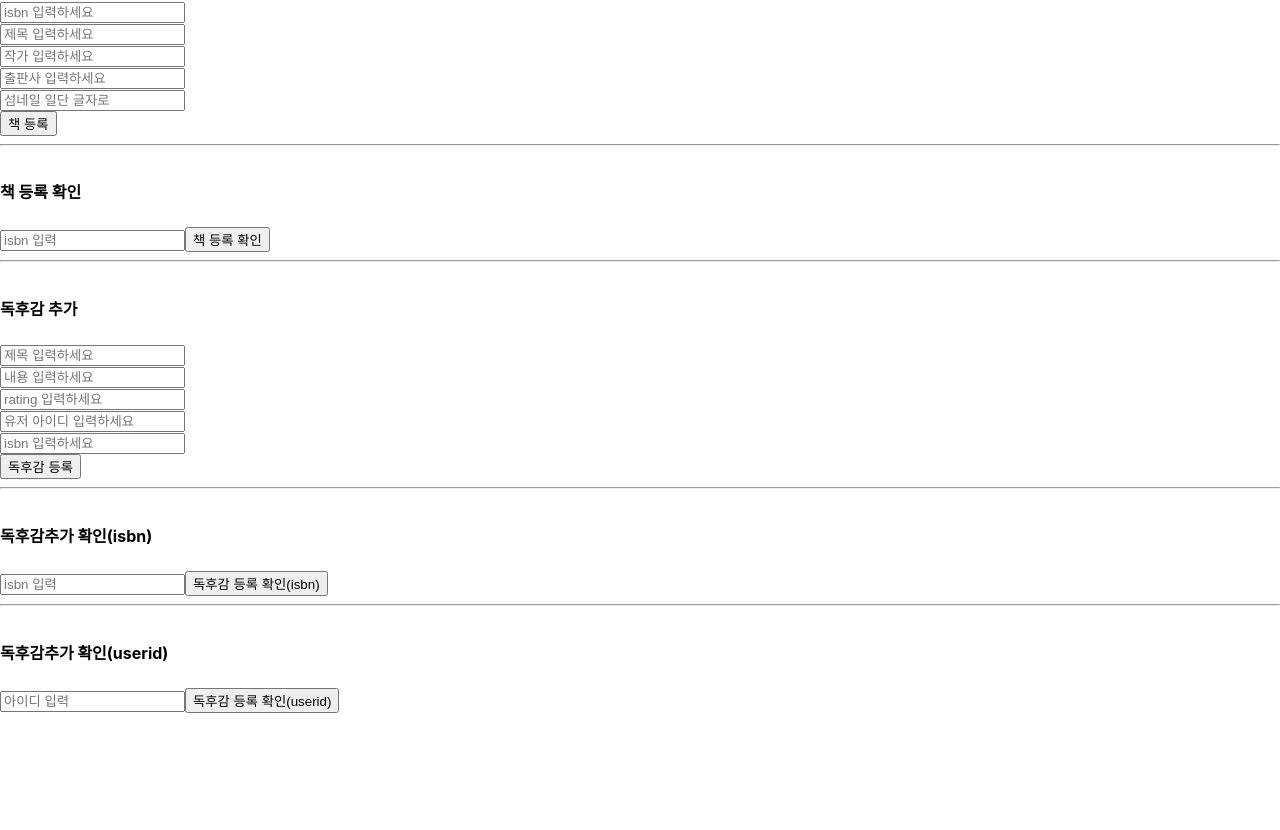
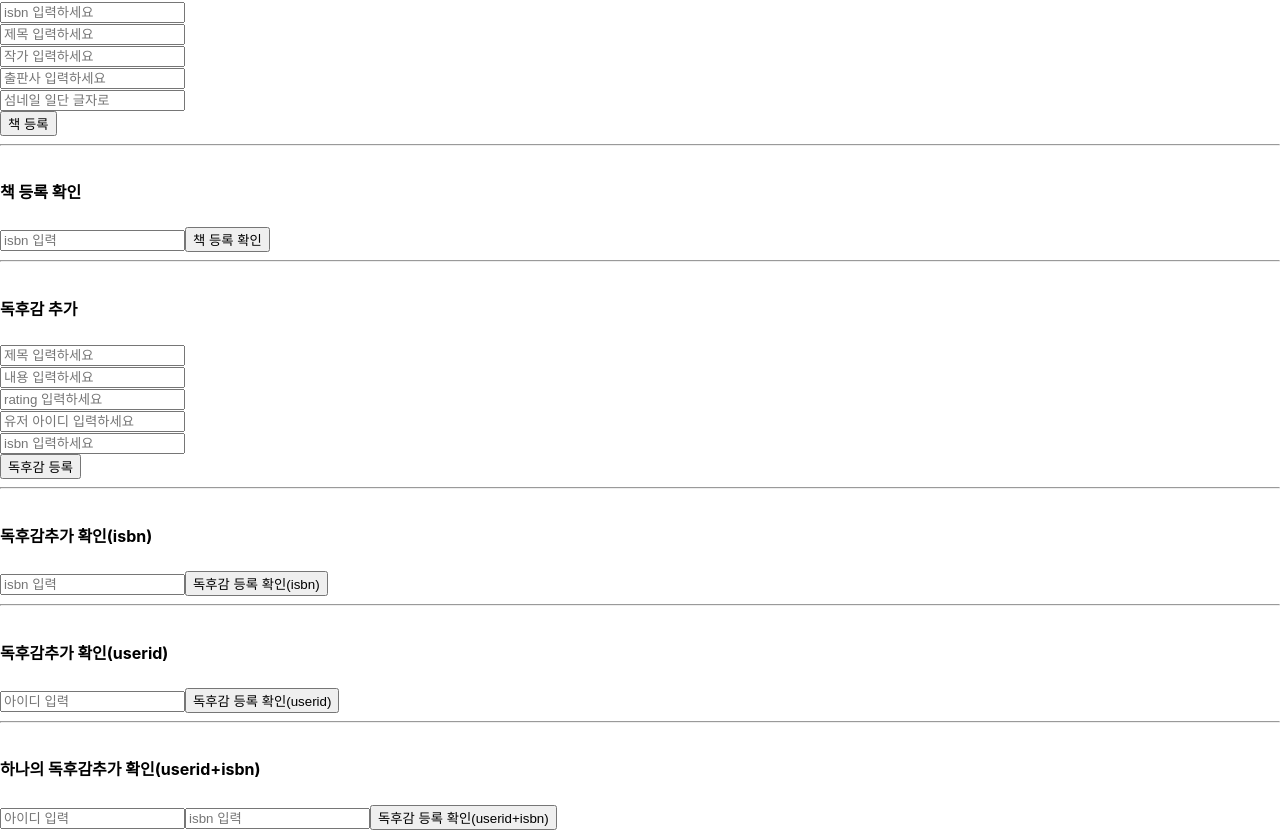
Before and after one commit to CSID-DGU/2022-01-OSSP1-NoHongchulRed-1, a React (Create React App) app in the folder client/: page /TestDB in a window 1280 px wide. Shown: the part 824-1654 px from the top of the page. Before the commit the page ends 1537 px from the top, so only its background shows below. Built offline with nearby package versions, Linux system fonts and the light colour scheme.

Commit message:
#32 독후감 가져오기3 한 곳까지

```diff
--- a/client/src/TestDB.js
+++ b/client/src/TestDB.js
@@ -285,6 +285,26 @@ const Test = () => {
         }
     }
 
+    // get book report 3
+    const onChangeisid = (e) => {
+        setuserid(e.target.value);
+        setisbn(e.target.value);
+    };
+
+    const onSubmitisid = () => {
+        try {
+            axios.get('/db/bookreports/' + [userid, isbn])
+            .then((res) => {
+                return res.data;
+            })
+            .then((data) => {
+                console.log([data]);
+            });
+        } catch (err) {
+            console.log(err);
+        }
+    }
+
     // ~자를 입력하세요 등 텍스트는 임의로 설정한 것
     // 단순한 테스트를 위해 라디오버튼나 체크박스 사용 안함 (실제 개발 시 UI 내용 적용 필요)
     return (
@@ -361,6 +381,11 @@ const Test = () => {
             <h1><font size="3">독후감추가 확인(userid)</font></h1>
             <input type="text" name="userid" placeholder="아이디 입력" value={userid} maxLength="20" onChange={onChangebruser} />
             <button onClick={onSubmitbruser}>독후감 등록 확인(userid)</button>
+            <hr />
+            <h1><font size="3">하나의 독후감추가 확인(userid+isbn)</font></h1>
+            <input type="text" name="userid" placeholder="아이디 입력" value={userid} maxLength="20" onChange={onChangebruser} />
+            <input type="text" name="isbn" placeholder="isbn 입력" valuer={isbn} maxLength="20" onChange={onChangeisid} />
+            <button onClick={onSubmitisid}>독후감 등록 확인(userid+isbn)</button>
             <br />
 
         </div>
```
Also changed, not shown: 1 other file (tests, documents, lock files or other folders).
